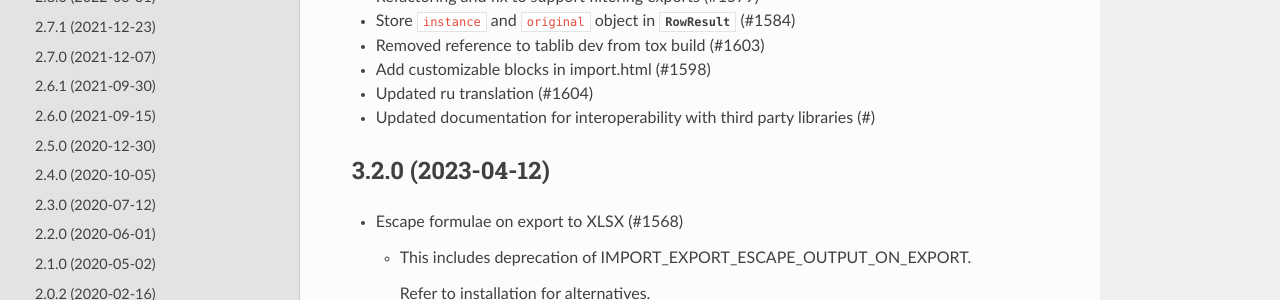
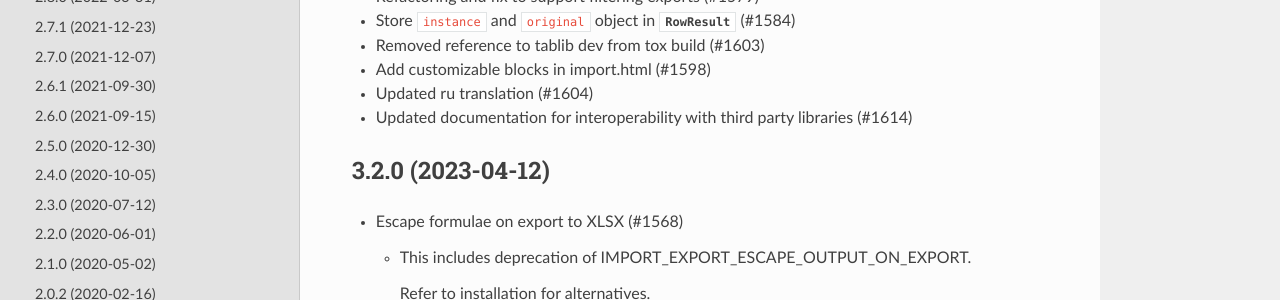
Before and after one commit to django-import-export/django-import-export, a Sphinx documentation site: the page built from docs/changelog.rst, in a window 1280 px wide and 900 px high. Shown: the part 255-555 px from the top of the window. Built offline with Sphinx 7.4.7 and the Read the Docs theme 2.0.0, drawn with Linux system fonts in a browser that asks for light colours; pages that are not in the unit, such as notebooks, are missing from menus.

Commit message:
Update changelog.rst

```diff
--- a/docs/changelog.rst
+++ b/docs/changelog.rst
@@ -10,7 +10,7 @@ Changelog
 - Removed reference to tablib dev from tox build (#1603)
 - Add customizable blocks in import.html (#1598)
 - Updated ru translation (#1604)
-- Updated documentation for interoperability with third party libraries (#)
+- Updated documentation for interoperability with third party libraries (#1614)
 
 3.2.0 (2023-04-12)
 ------------------
```
